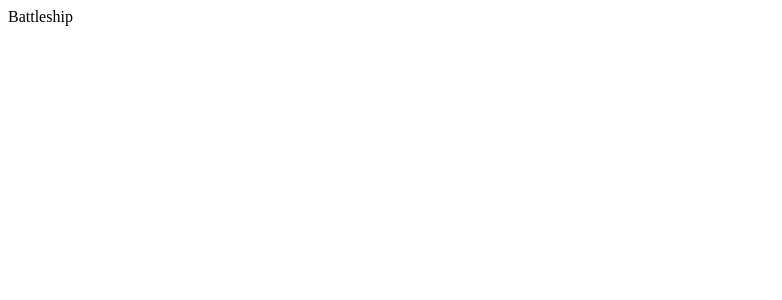
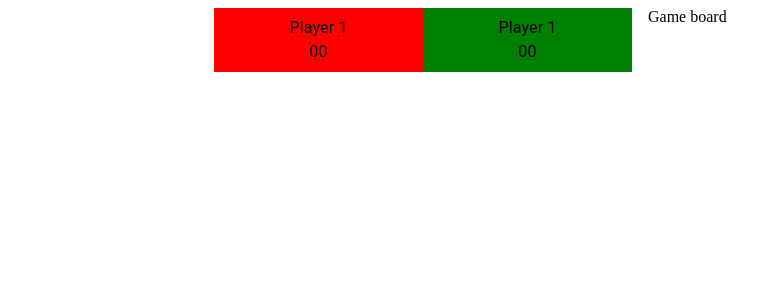
Before and after one commit to AhamedR/battleship, a React app: page / in a window 1280 px wide. Shown: the top 300 px of the page, without its empty margins (0-782 px from the left). Built offline with nearby package versions, Linux system fonts and the light colour scheme; the HTML template or start-up script is replaced by a standard one.

Commit message:
feat: initialize game info component design

```diff
--- a/src/App.tsx
+++ b/src/App.tsx
@@ -1,8 +1,10 @@
+import GameTemplate from "./components/template/GameTemplate"
+
 function App() {
+
+  // Add provider here
   return (
-    <div>
-      Battleship
-    </div>
+    <GameTemplate/>
   )
 }
 
--- /dev/null
+++ b/src/components/organisms/GameInfo.tsx
@@ -0,0 +1,37 @@
+import Grid from "@mui/material/Grid";
+import { Typography } from "@mui/material";
+
+const GameInfo: React.FC = () => {
+  return (
+    <Grid container>
+      <Grid container justifyContent={"space-between"}>
+        <Grid
+          container
+          md={6}
+          direction={"column"}
+          textAlign={"center"}
+          width={"50%"}
+          sx={{ background: "red" }}
+          p={1}
+        >
+          <Typography>Player 1</Typography>
+          <Typography>00</Typography>
+        </Grid>
+        <Grid
+          container
+          md={6}
+          direction={"column"}
+          textAlign={"center"}
+          width={"50%"}
+          sx={{ background: "green" }}
+          p={1}
+        >
+          <Typography>Player 1</Typography>
+          <Typography>00</Typography>
+        </Grid>
+      </Grid>
+    </Grid>
+  );
+};
+
+export default GameInfo;
--- /dev/null
+++ b/src/components/template/GameTemplate.tsx
@@ -0,0 +1,24 @@
+import React from "react";
+import GameInfo from "../organisms/GameInfo";
+import { Container, Grid } from "@mui/material";
+
+const GameTemplate: React.FC = () => {
+  return (
+    <Container maxWidth="md">
+      <Grid
+        container
+        spacing={2}
+        sx={{flexDirection: { md: 'row', xs: 'column-reverse' }}}
+      >
+        <Grid item xs={12} md={6}>
+          <GameInfo />
+        </Grid>
+        <Grid item xs={12} md={6}>
+          Game board
+        </Grid>
+      </Grid>
+    </Container>
+  );
+};
+
+export default GameTemplate;
```
